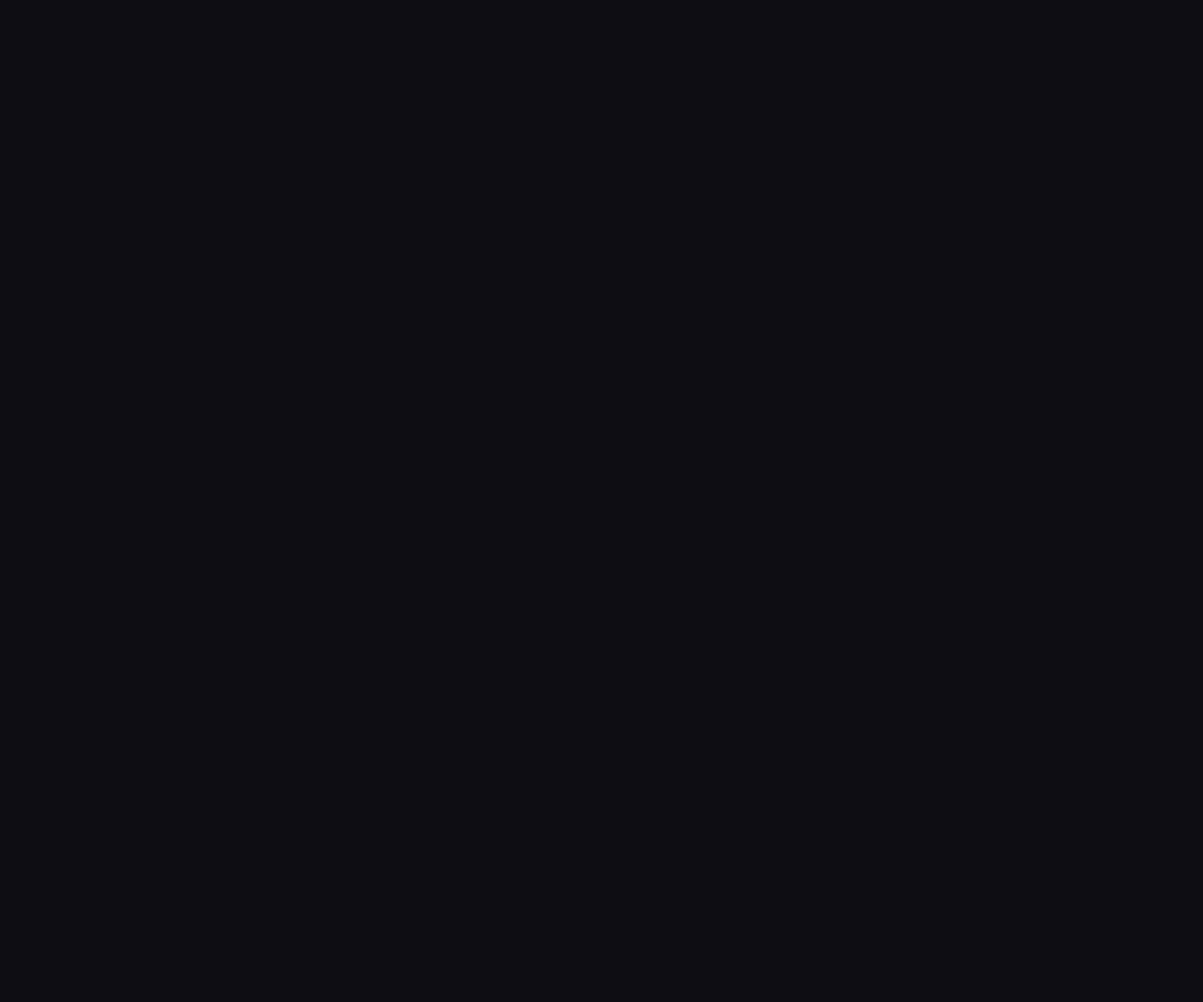
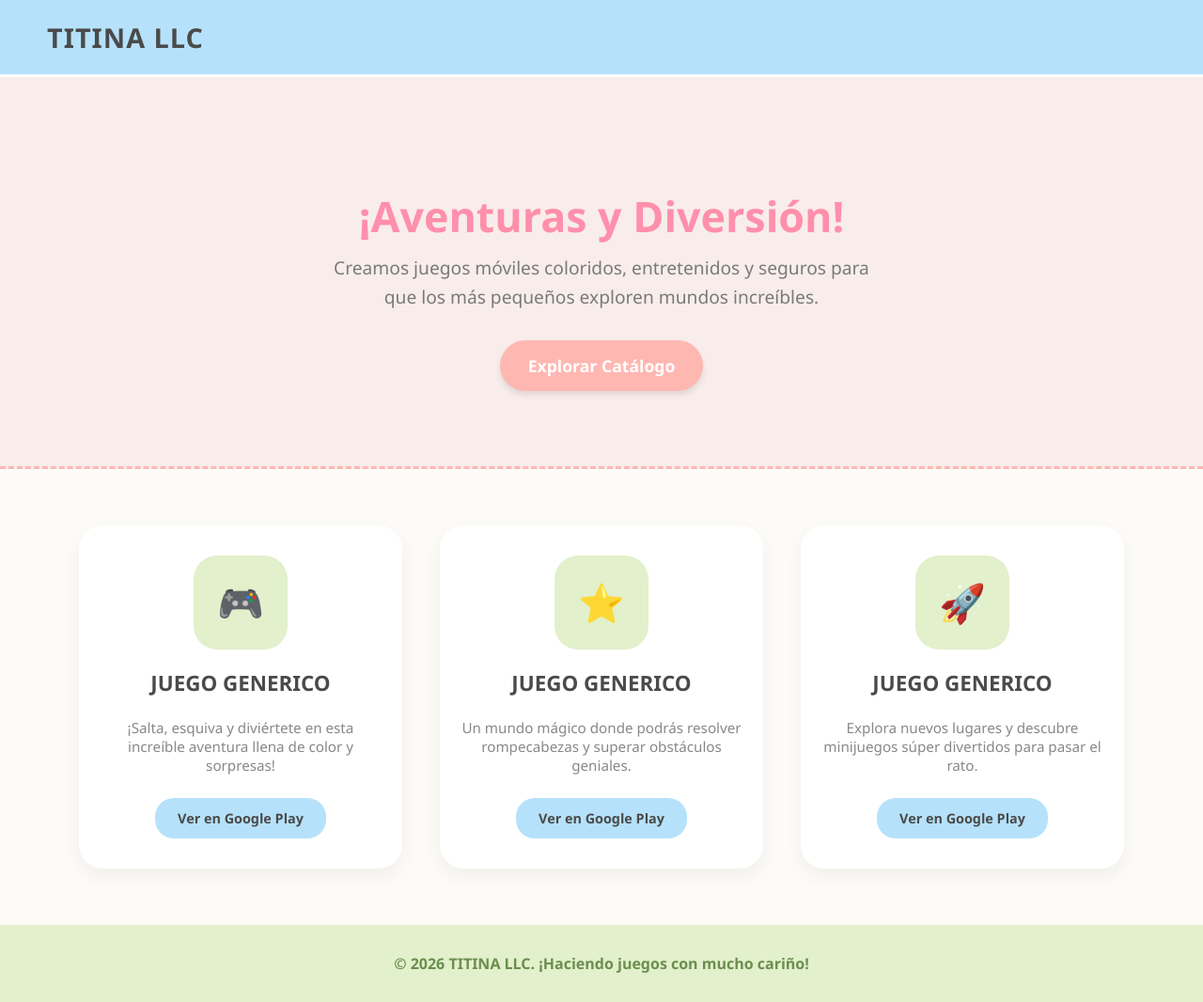
Before and after one commit to titinallc/titinallc.github.io, a plain HTML site: page index.html in a window 1280 px wide. Shown: the whole page at 94% size. Before the commit the page ends 800 px from the top, so only its background shows below. Drawn offline with Linux system fonts and the light colour scheme.

Commit message:
Update index.html

```diff
--- a/index.html
+++ b/index.html
@@ -3,14 +3,17 @@
 <head>
     <meta charset="UTF-8">
     <meta name="viewport" content="width=device-width, initial-scale=1.0">
-    <title>TITINA LLC | Game Studio</title>
+    <title>TITINA LLC | Juegos Divertidos</title>
     <style>
-        /* Paleta de colores y variables */
+        /* Paleta de colores pastel */
         :root {
-            --bg-color: #0f0f13;
-            --text-color: #e0e0e0;
-            --accent-color: #7b2cbf; /* Morado estilo gaming */
-            --accent-glow: #9d4edd;
+            --bg-color: #fdfbf7; /* Crema suave */
+            --header-bg: #b5e2fa; /* Azul pastel */
+            --text-color: #5c5c5c;
+            --card-bg: #ffffff;
+            --btn-color: #ffb7b2; /* Rosa pastel */
+            --btn-hover: #ff9a93;
+            --footer-bg: #e2f0cb; /* Verde pastel */
         }
 
         body {
@@ -24,50 +27,183 @@
         /* Barra de navegación */
         header {
             padding: 20px 50px;
-            background: rgba(0,0,0,0.5);
+            background: var(--header-bg);
             display: flex;
             justify-content: space-between;
             align-items: center;
-            border-bottom: 2px solid var(--accent-color);
-            box-shadow: 0 0 10px rgba(123, 44, 191, 0.3);
+            box-shadow: 0 4px 10px rgba(0,0,0,0.05);
+            border-bottom: 3px solid #fff;
         }
 
         header h1 {
             margin: 0;
-            color: #fff;
-            font-size: 1.5rem;
-            letter-spacing: 2px;
+            color: #4a4a4a;
+            font-size: 1.8rem;
+            font-weight: 900;
+            letter-spacing: 1px;
         }
 
         /* Sección Principal (Hero) */
         .hero {
             text-align: center;
-            padding: 100px 20px;
-            background: radial-gradient(circle at center, #1a1a2e 0%, var(--bg-color) 100%);
+            padding: 80px 20px;
+            background-color: #f8edeb; /* Rosa muy claro */
+            border-bottom: 3px dashed #ffb7b2;
         }
 
         .hero h2 {
-            font-size: 3rem;
+            font-size: 2.8rem;
             margin-bottom: 10px;
-            color: #fff;
-            text-shadow: 0 0 10px var(--accent-glow);
+            color: #ff8fab;
         }
 
         .hero p {
             font-size: 1.2rem;
-            color: #aaa;
+            color: #7a7a7a;
             max-width: 600px;
             margin: 0 auto 30px auto;
             line-height: 1.6;
         }
 
         .btn {
-            background-color: var(--accent-color);
-            color: white;
+            background-color: var(--btn-color);
+            color: #fff;
+            padding: 15px 30px;
+            text-decoration: none;
+            border-radius: 30px; /* Bordes muy redondeados para estilo infantil */
+            font-weight: bold;
+            font-size: 1.1rem;
+            transition: 0.3s;
+            display: inline-block;
+            box-shadow: 0 4px 6px rgba(0,0,0,0.1);
+        }
+
+        .btn:hover {
+            background-color: var(--btn-hover);
+            transform: translateY(-2px);
+            box-shadow: 0 6px 12px rgba(0,0,0,0.15);
+        }
+
+        /* Cuadrícula de Juegos */
+        .games-grid {
+            display: flex;
+            justify-content: center;
+            gap: 40px;
+            padding: 60px 20px;
+            flex-wrap: wrap;
+        }
+
+        .game-card {
+            background: var(--card-bg);
+            padding: 30px 20px;
+            border-radius: 25px; /* Bordes suaves */
+            width: 300px;
+            text-align: center;
+            box-shadow: 0 8px 20px rgba(0,0,0,0.05);
+            transition: transform 0.3s, box-shadow 0.3s;
+            border: 2px solid #fff;
+        }
+
+        .game-card:hover {
+            transform: translateY(-10px);
+            box-shadow: 0 12px 25px rgba(0,0,0,0.1);
+            border-color: #b5e2fa;
+        }
+
+        /* Espacio para el ícono del juego */
+        .game-card .icon-placeholder {
+            width: 100px;
+            height: 100px;
+            background-color: #e2f0cb;
+            border-radius: 25px;
+            margin: 0 auto 20px auto;
+            display: flex;
+            align-items: center;
+            justify-content: center;
+            font-size: 2.5rem;
+            color: #a3c982;
+        }
+
+        .game-card h3 {
+            color: #4a4a4a;
+            margin-top: 0;
+            font-size: 1.4rem;
+        }
+
+        .game-card p {
+            color: #888;
+            font-size: 0.95rem;
+            margin-bottom: 25px;
+        }
+
+        .play-store-btn {
+            display: inline-block;
+            background-color: #b5e2fa;
+            color: #4a4a4a;
             padding: 12px 24px;
             text-decoration: none;
-            border-radius: 5px;
+            border-radius: 20px;
             font-weight: bold;
+            font-size: 0.9rem;
             transition: 0.3s;
-            text-transform: uppercase;
-            letter-
+        }
+
+        .play-store-btn:hover {
+            background-color: #90d4f8;
+        }
+
+        /* Pie de página */
+        footer {
+            text-align: center;
+            padding: 30px;
+            background: var(--footer-bg);
+            color: #6a8e4e;
+            font-size: 1rem;
+            font-weight: bold;
+        }
+    </style>
+</head>
+<body>
+
+    <header>
+        <h1>TITINA LLC</h1>
+    </header>
+
+    <section class="hero">
+        <h2>¡Aventuras y Diversión!</h2>
+        <p>Creamos juegos móviles coloridos, entretenidos y seguros para que los más pequeños exploren mundos increíbles.</p>
+        <a href="#games" class="btn">Explorar Catálogo</a>
+    </section>
+
+    <section id="games" class="games-grid">
+        <!-- Tarjeta Juego 1 -->
+        <div class="game-card">
+            <div class="icon-placeholder">🎮</div>
+            <h3>JUEGO GENERICO</h3>
+            <p>¡Salta, esquiva y diviértete en esta increíble aventura llena de color y sorpresas!</p>
+            <a href="#" class="play-store-btn">Ver en Google Play</a>
+        </div>
+
+        <!-- Tarjeta Juego 2 -->
+        <div class="game-card">
+            <div class="icon-placeholder">⭐</div>
+            <h3>JUEGO GENERICO</h3>
+            <p>Un mundo mágico donde podrás resolver rompecabezas y superar obstáculos geniales.</p>
+            <a href="#" class="play-store-btn">Ver en Google Play</a>
+        </div>
+
+        <!-- Tarjeta Juego 3 -->
+        <div class="game-card">
+            <div class="icon-placeholder">🚀</div>
+            <h3>JUEGO GENERICO</h3>
+            <p>Explora nuevos lugares y descubre minijuegos súper divertidos para pasar el rato.</p>
+            <a href="#" class="play-store-btn">Ver en Google Play</a>
+        </div>
+    </section>
+
+    <footer>
+        &copy; 2026 TITINA LLC. ¡Haciendo juegos con mucho cariño!
+    </footer>
+
+</body>
+</html>
```
